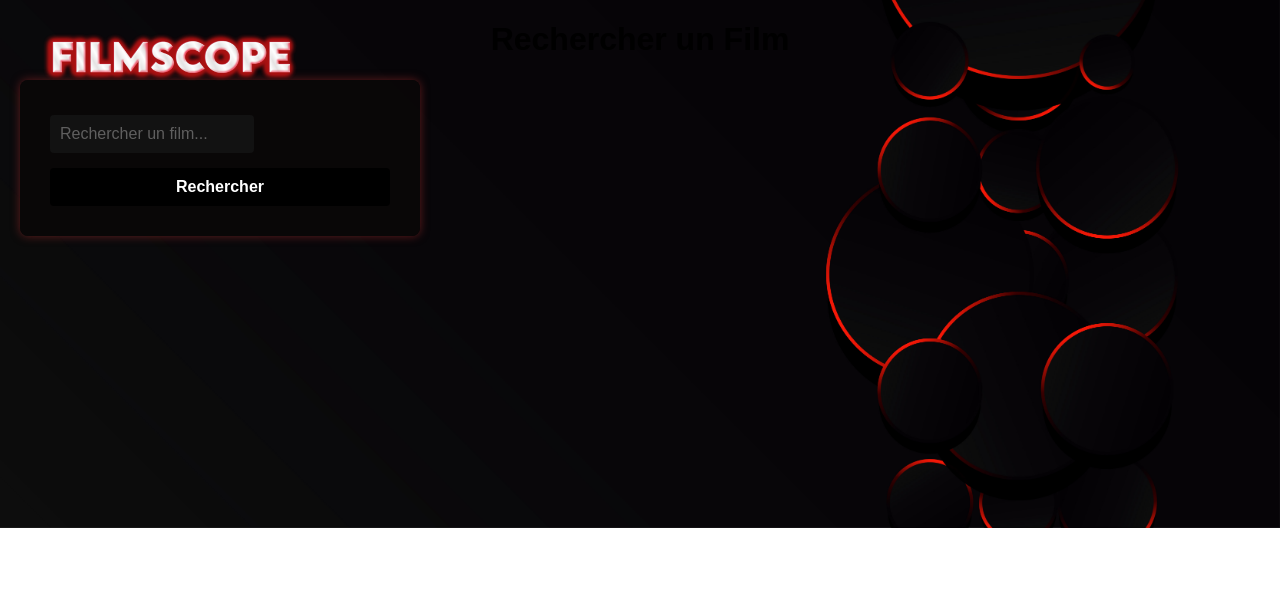
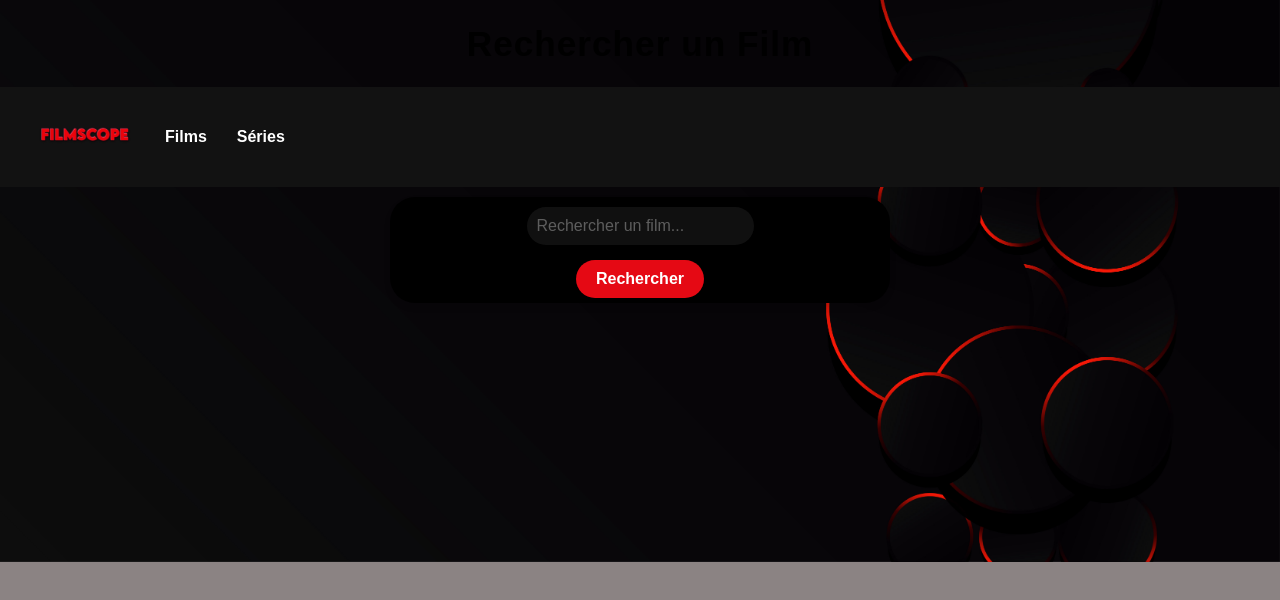
Before and after one commit to uvsq22402924/AWS, a website: page public/search.html in a window 1280 px wide. Drawn offline with Linux system fonts and the light colour scheme.

Commit message:
Amélioration de la page search

```diff
--- a/public/search.html
+++ b/public/search.html
@@ -1,6 +1,5 @@
 <!DOCTYPE html>
 <html lang="fr">
-
 <head>
     <meta charset="UTF-8">
     <meta name="viewport" content="width=device-width, initial-scale=1.0">
@@ -10,20 +9,104 @@
         body {
             font-family: Arial, sans-serif;
             text-align: center;
+            margin: 0;
+            padding: 0;
+            background-color: #8b8383;
         }
 
-        #searchForm {
-            margin: 20px;
+        /* Barre de navigation */
+        nav {
+            background-color: #121212;
+            padding: 10px 20px;
+            display: flex;
+            justify-content: space-between;
+            align-items: center;
         }
 
-        input {
-            padding: 10px;
-            width: 60%;
+        .nav-left, .nav-right {
+            display: flex;
+            align-items: center;
         }
 
-        button {
+        .logo {
+            width: 100px;
+            height: auto;
+            cursor: pointer;
+        }
+
+        nav a {
+            color: #ffffff;
+            text-decoration: none;
+            margin: 0 15px;
+            font-weight: bold;
+            font-size: 1em;
+            transition: color 0.3s ease-in-out, transform 0.3s ease-in-out;
+        }
+
+        nav a:hover {
+            color: #ff6347;
+            transform: scale(1.1);
+            text-shadow: 0 0 10px rgba(255, 99, 71, 0.7);
+        }
+
+        /* Conteneur principal */
+        .container {
+            max-width: 900px;
+            margin: 30px auto;
+            background: #1f1f1f;
+            padding: 20px;
+            border-radius: 12px;
+            box-shadow: 0 4px 20px rgba(255, 0, 0, 0.5);
+        }
+
+        h1 {
+            text-align: center;
+            font-size: 2.2em;
+            letter-spacing: 1px;
+        }
+
+        /* Alignement amélioré de la barre de recherche */
+        .search-container {
+            display: flex;
+            justify-content: center;
+            align-items: center;
+            margin-top: 10px;
+        }
+
+        .search-bar {
+            display: flex;
+            align-items: center;
+            background: #000;
+            border-radius: 25px;
+            box-shadow: 0 4px 6px rgba(0, 0, 0, 0.1);
+            padding: 5px 10px;
+            width: 50%;
+            max-width: 500px;
+            margin: auto;
+        }
+
+        .search-bar input[type="text"] {
+            flex-grow: 1;
             padding: 10px;
+            border: none;
+            border-radius: 25px;
+            outline: none;
+            font-size: 16px;
+        }
+
+        .search-bar button {
+            background-color: #e50914;
+            color: white;
+            border: none;
+            padding: 10px 20px;
+            border-radius: 25px;
             cursor: pointer;
+            font-size: 16px;
+            transition: background 0.3s;
+        }
+
+        .search-bar button:hover {
+            background-color: #f40612;
         }
 
         #moviesList {
@@ -37,6 +120,10 @@
         .movie {
             width: 200px;
             text-align: center;
+            background: #5c5a5a;
+            padding: 10px;
+            border-radius: 10px;
+            box-shadow: 0 4px 6px rgba(0, 0, 0, 0.1);
         }
 
         .movie img {
@@ -53,28 +140,26 @@
             display: block;
             margin-top: 5px;
         }
-
-        .logo {
-            position: absolute;
-            top: 20px;
-            left: 30px;
-            width: 280px;
-            height: auto;
-        }
     </style>
 </head>
+<body>
+    <h1>Rechercher un Film</h1>
+    <nav>
+        <div class="nav-left">
+            <a href="accueil_after_login.html">
+                <img src="images/reed.png" alt="Logo" class="logo">
+            </a>
+            <a href="films.html">Films</a>
+            <a href="series.html">Séries</a>
+        </div>
+    </nav>
 
-<body>
-    <a href="accueil_after_login.html">
-        <img src="images/ajo.png" alt="Logo FILMSCOPE" class="logo">
-    </a>
-
-    <h1>Rechercher un Film</h1>
-
-    <form id="searchForm">
-        <input type="text" id="searchQuery" placeholder="Rechercher un film..." required>
-        <button type="submit">Rechercher</button>
-    </form>
+    <div class="search-container">
+        <form id="searchForm" class="search-bar">
+            <input type="text" id="searchQuery" placeholder="Rechercher un film..." required>
+            <button type="submit">Rechercher</button>
+        </form>
+    </div>
 
     <div id="moviesList">
         <!-- Résultats de la recherche -->
@@ -132,5 +217,4 @@
         }
     </script>
 </body>
-
 </html>
```
